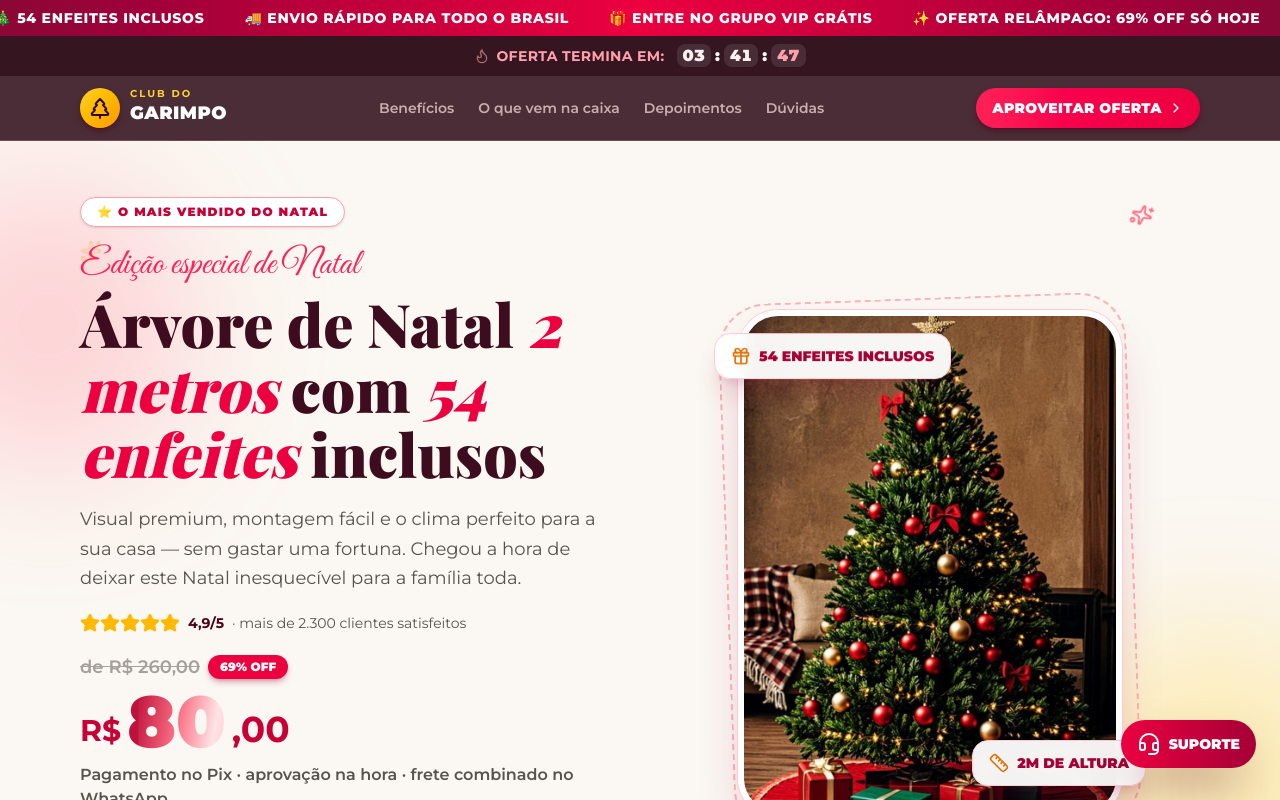
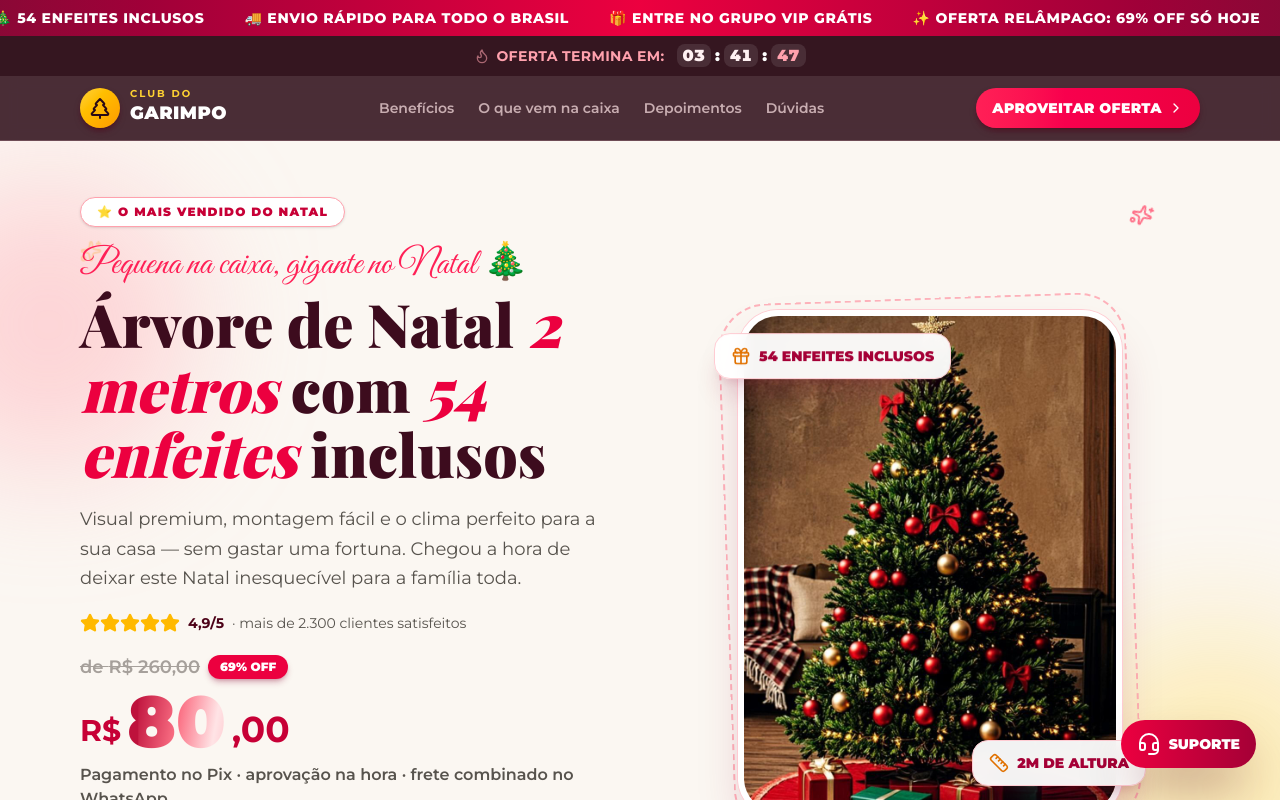
Before and after one commit to otavioonishi/club-do-garimpo, a Next.js app: page / in a window 1280 px wide. Shown: the top 800 px of the page. Built offline with nearby package versions, Linux system fonts and the light colour scheme.

Commit message:
✨ Novo slogan da loja: 'Pequena na caixa, gigante no Natal 🎄'

```diff
--- a/src/app/page.tsx
+++ b/src/app/page.tsx
@@ -264,7 +264,7 @@ function Hero() {
 
           <div className="order-2">
             <p className="font-script text-3xl leading-none text-rose-500 sm:text-4xl" aria-hidden="true">
-              Edição especial de Natal
+              Pequena na caixa, gigante no Natal 🎄
             </p>
             <h1 className="mt-2 font-display text-4xl font-black leading-[1.08] text-[#3d0c1e] sm:text-5xl xl:text-6xl">
               Árvore de Natal{" "}
```
